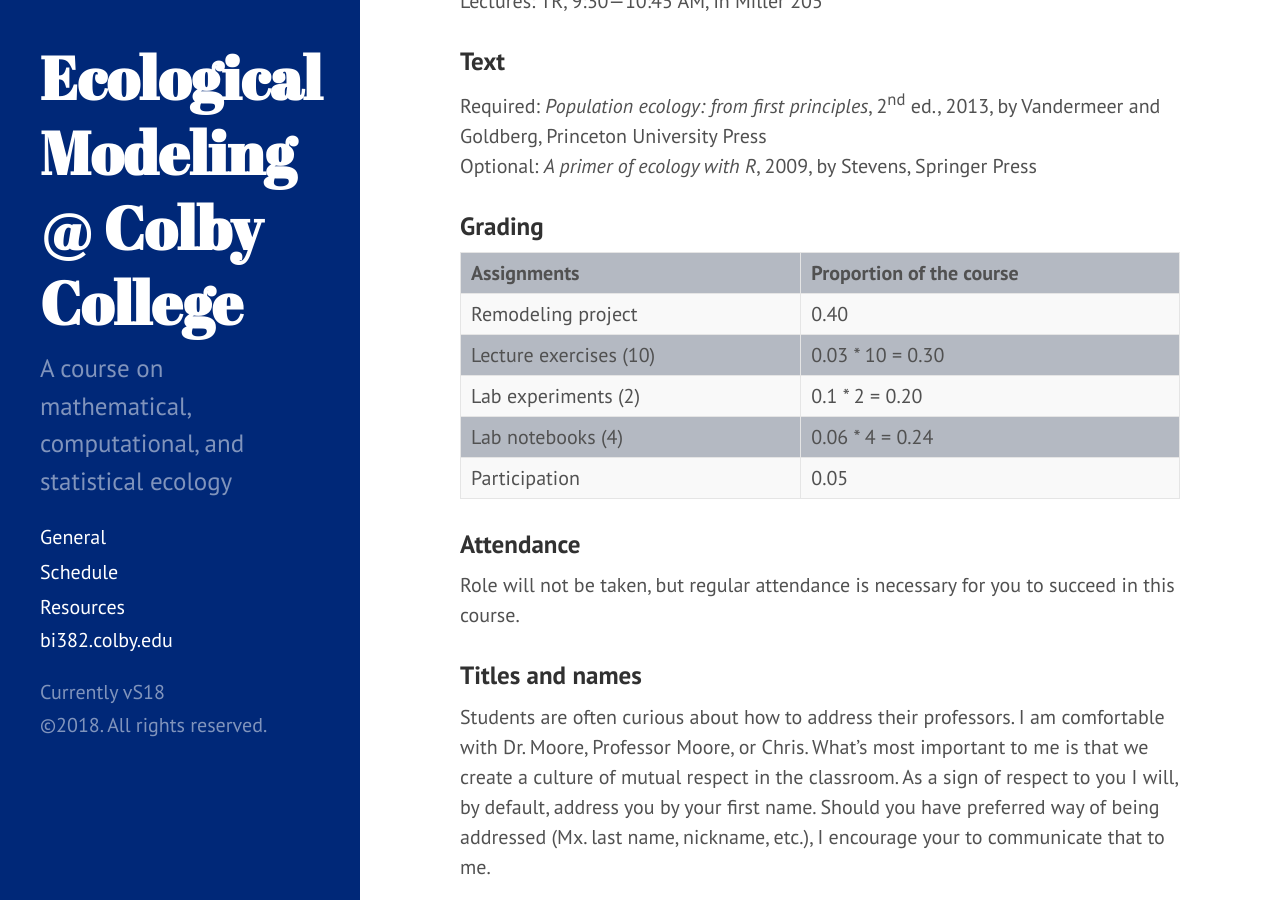
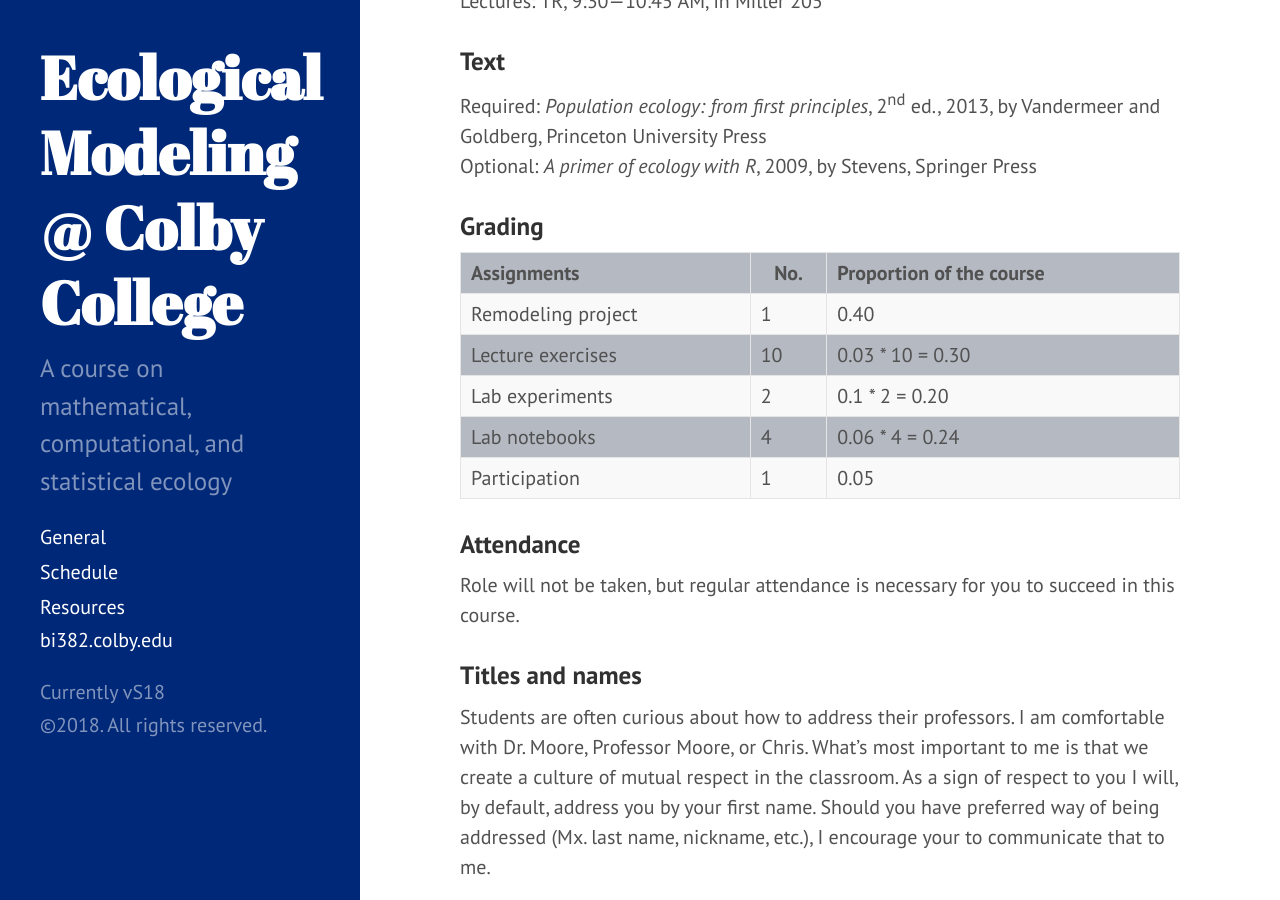
Before and after one commit to ColbyEcology/BI382_2018_Spring, a Jekyll site: the page built from index.md, in a window 1280 px wide and 900 px high, scrolled down 1419 px. Built offline with Jekyll 4.4.1, drawn with Linux system fonts in a browser that asks for light colours.

Commit message:
no. column to grades

```diff
--- a/index.md
+++ b/index.md
@@ -35,13 +35,13 @@ Optional: *A primer of ecology with R*, 2009, by Stevens, Springer Press
 
 ### Grading
 
-Assignments             | Proportion of the course  |
-:-----------------------|:--------------------------|
-Remodeling project      |                      0.40 |
-Lecture exercises  (10) |          0.03 * 10 = 0.30 |
-Lab experiments     (2) |            0.1 * 2 = 0.20 |
-Lab notebooks       (4) |           0.06 * 4 = 0.24 |
-Participation           |                      0.05 |
+Assignments        | No. | Proportion of the course |
+:------------------|-----|:-------------------------|
+Remodeling project | 1   |                     0.40 |
+Lecture exercises  | 10  |         0.03 * 10 = 0.30 |
+Lab experiments    | 2   |           0.1 * 2 = 0.20 |
+Lab notebooks      | 4   |          0.06 * 4 = 0.24 |
+Participation      | 1   |                     0.05 |
 
 ### Attendance
 Role will not be taken, but regular attendance is necessary for you to succeed in this course.
```
